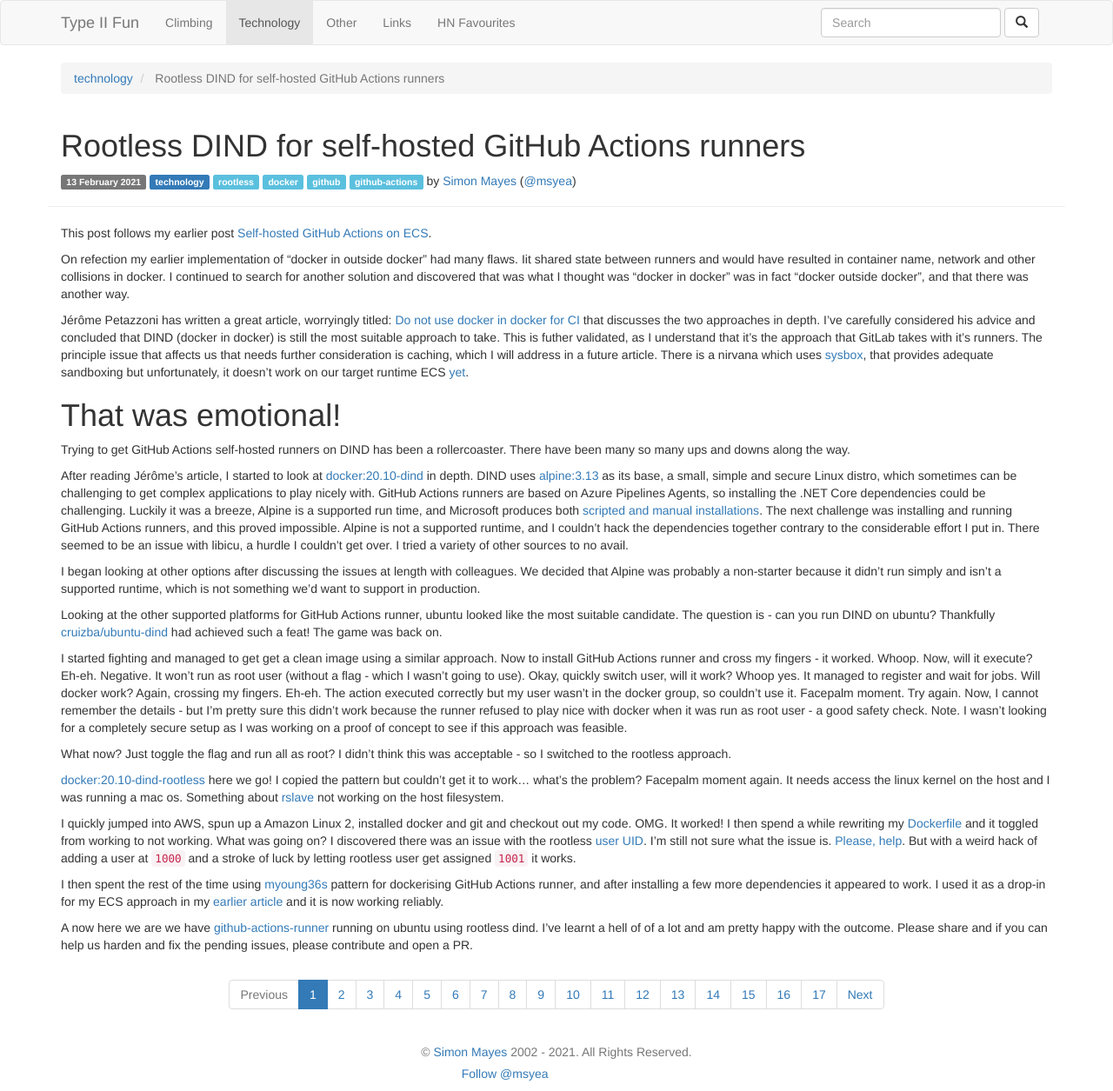
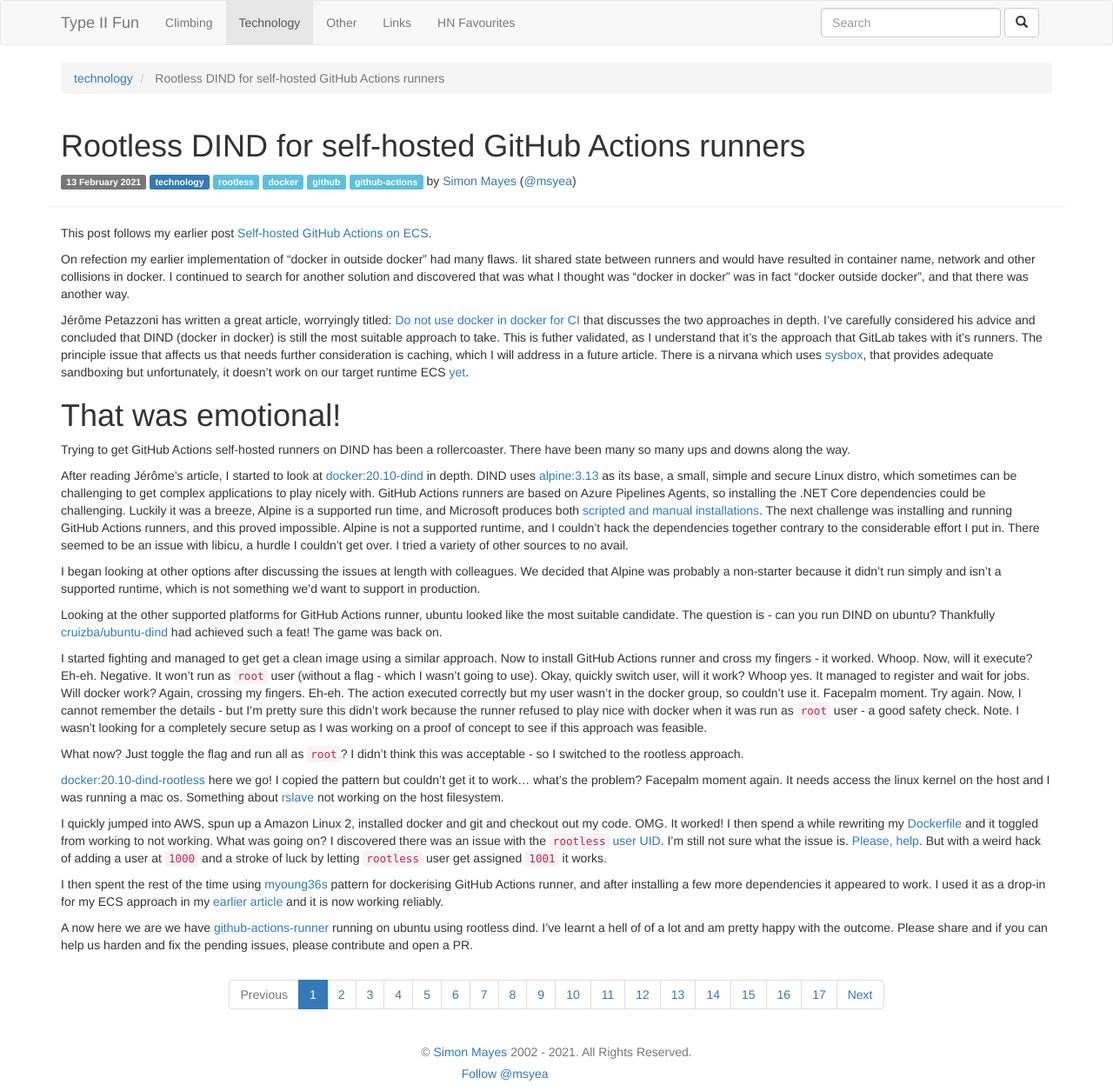
Before and after one commit to msyea/msyea.github.io, a Jekyll site: the page built from _posts/2021-02-13-rootless-dind-for-self-hosted-github-actions.md, in a window 1280 px wide. Shown: the whole page at 87% size. Built offline with Jekyll 4.4.1, drawn with Linux system fonts in a browser that asks for light colours; comment, search, counter and statistics services are not loaded; grey boxes are pictures that could not be loaded.

Commit message:
Tweak formatting

```diff
--- a/_posts/2021-02-13-rootless-dind-for-self-hosted-github-actions.md
+++ b/_posts/2021-02-13-rootless-dind-for-self-hosted-github-actions.md
@@ -19,13 +19,13 @@ I began looking at other options after discussing the issues at length with coll
 
 Looking at the other supported platforms for GitHub Actions runner, ubuntu looked like the most suitable candidate. The question is - can you run DIND on ubuntu? Thankfully [cruizba/ubuntu-dind](https://github.com/cruizba/ubuntu-dind) had achieved such a feat! The game was back on.
 
-I started fighting and managed to get get a clean image using a similar approach. Now to install GitHub Actions runner and cross my fingers - it worked. Whoop. Now, will it execute? Eh-eh. Negative. It won’t run as root user (without a flag - which I wasn’t going to use). Okay, quickly switch user, will it work? Whoop yes. It managed to register and wait for jobs. Will docker work? Again, crossing my fingers. Eh-eh. The action executed correctly but my user wasn’t in the docker group, so couldn’t use it. Facepalm moment. Try again. Now, I cannot remember the details - but I’m pretty sure this didn’t work because the runner refused to play nice with docker when it was run as root user - a good safety check. Note. I wasn’t looking for a completely secure setup as I was working on a proof of concept to see if this approach was feasible.
+I started fighting and managed to get get a clean image using a similar approach. Now to install GitHub Actions runner and cross my fingers - it worked. Whoop. Now, will it execute? Eh-eh. Negative. It won’t run as `root` user (without a flag - which I wasn’t going to use). Okay, quickly switch user, will it work? Whoop yes. It managed to register and wait for jobs. Will docker work? Again, crossing my fingers. Eh-eh. The action executed correctly but my user wasn’t in the docker group, so couldn’t use it. Facepalm moment. Try again. Now, I cannot remember the details - but I’m pretty sure this didn’t work because the runner refused to play nice with docker when it was run as `root` user - a good safety check. Note. I wasn’t looking for a completely secure setup as I was working on a proof of concept to see if this approach was feasible.
 
-What now? Just toggle the flag and run all as root? I didn’t think this was acceptable - so I switched to the rootless approach.
+What now? Just toggle the flag and run all as `root`? I didn’t think this was acceptable - so I switched to the rootless approach.
 
 [docker:20.10-dind-rootless](https://github.com/docker-library/docker/tree/master/20.10/dind-rootless) here we go! I copied the pattern but couldn’t get it to work… what’s the problem? Facepalm moment again. It needs access the linux kernel on the host and I was running a mac os. Something about [rslave](https://www.google.com/search?q=docker+The+host+root+filesystem+is+mounted+as+%22master:122%22.+Setting+child+propagation+to+%22rslave%22+is+not+supported) not working on the host filesystem.
 
-I quickly jumped into AWS, spun up a Amazon Linux 2, installed docker and git and checkout out my code. OMG. It worked! I then spend a while rewriting my [Dockerfile](https://github.com/msyea/github-actions-runner/blob/main/Dockerfile) and it toggled from working to not working. What was going on? I discovered there was an issue with the rootless [user UID](https://www.google.com/search?q=error:+failed+to+setup+UID/GID+map:+newuidmap+39+%5B0+1000+1+1+100000+65536+65537+100000+65536%5D+failed:+newuidmap:+write+to+uid_map+failed:+Invalid+argument). I’m still not sure what the issue is. [Please, help](https://github.com/msyea/github-actions-runner/issues/10). But with a weird hack of adding a user at `1000` and a stroke of luck by letting rootless user get assigned `1001` it works.
+I quickly jumped into AWS, spun up a Amazon Linux 2, installed docker and git and checkout out my code. OMG. It worked! I then spend a while rewriting my [Dockerfile](https://github.com/msyea/github-actions-runner/blob/main/Dockerfile) and it toggled from working to not working. What was going on? I discovered there was an issue with the `rootless` [user UID](https://www.google.com/search?q=error:+failed+to+setup+UID/GID+map:+newuidmap+39+%5B0+1000+1+1+100000+65536+65537+100000+65536%5D+failed:+newuidmap:+write+to+uid_map+failed:+Invalid+argument). I’m still not sure what the issue is. [Please, help](https://github.com/msyea/github-actions-runner/issues/10). But with a weird hack of adding a user at `1000` and a stroke of luck by letting `rootless` user get assigned `1001` it works.
 
 I then spent the rest of the time using [myoung36s](https://github.com/myoung34/docker-github-actions-runner) pattern for dockerising GitHub Actions runner, and after installing a few more dependencies it appeared to work. I used it as a drop-in for my ECS approach in my [earlier article](/technology/2021/01/07/self-hosted-github-actions-on-ecs.html) and it is now working reliably.
 
```
